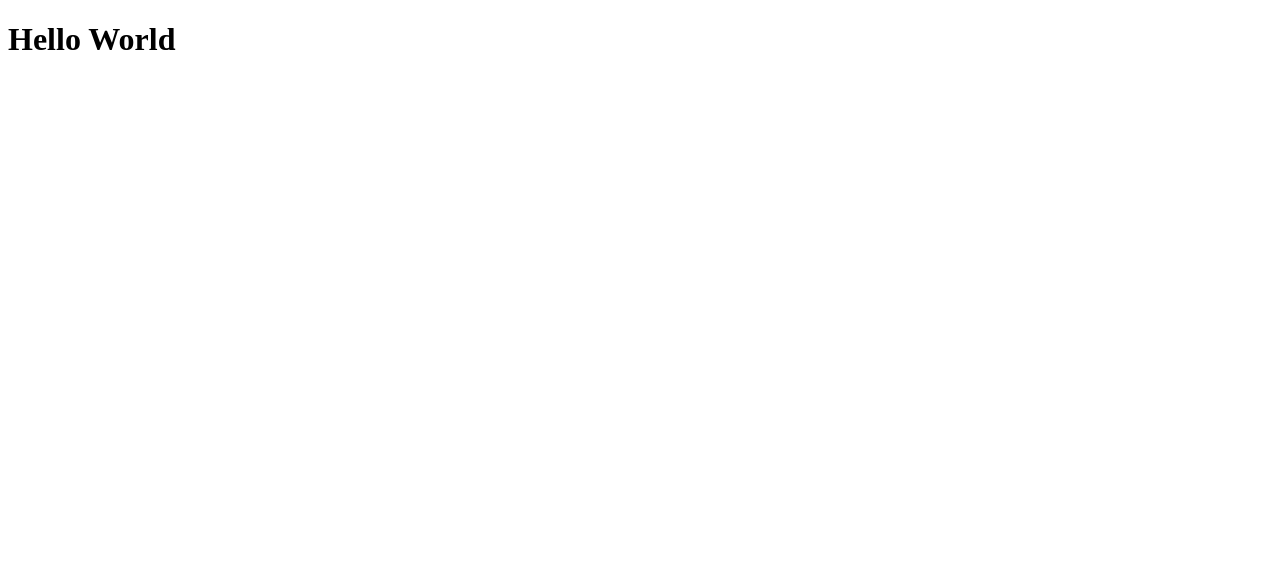
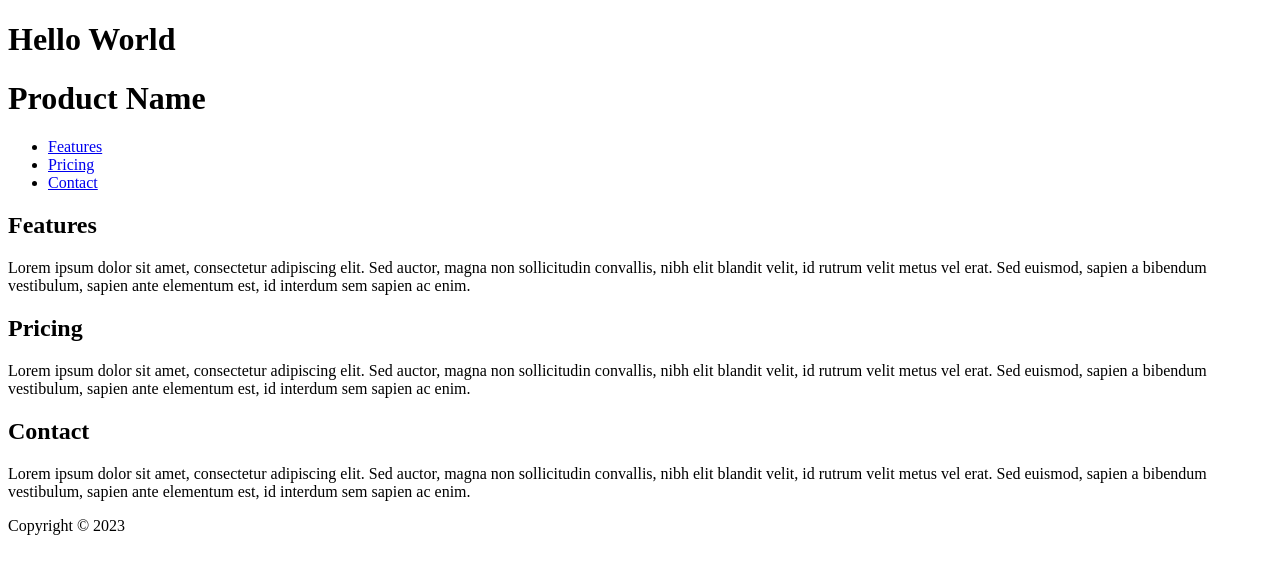
Before and after one commit to cookereafor/Microverse-1, a plain HTML site: page index.html in a window 1280 px wide. Drawn offline with Linux system fonts and the light colour scheme; files that its build step writes are made by us from their sources.

Commit message:
Update index.html
Landing page

```diff
--- a/index.html
+++ b/index.html
@@ -26,3 +26,39 @@
 
   </body>
 </html>
+<!DOCTYPE html>
+<html>
+  <head>
+    <link rel="stylesheet" type="text/css" href="style.css">
+    <title>Product Landing Page</title>
+  </head>
+  <body>
+    <header>
+      <h1>Product Name</h1>
+      <nav>
+        <ul>
+          <li><a href="#features">Features</a></li>
+          <li><a href="#pricing">Pricing</a></li>
+          <li><a href="#contact">Contact</a></li>
+        </ul>
+      </nav>
+    </header>
+    <main>
+      <section id="features">
+        <h2>Features</h2>
+        <p>Lorem ipsum dolor sit amet, consectetur adipiscing elit. Sed auctor, magna non sollicitudin convallis, nibh elit blandit velit, id rutrum velit metus vel erat. Sed euismod, sapien a bibendum vestibulum, sapien ante elementum est, id interdum sem sapien ac enim. </p>
+      </section>
+      <section id="pricing">
+        <h2>Pricing</h2>
+        <p>Lorem ipsum dolor sit amet, consectetur adipiscing elit. Sed auctor, magna non sollicitudin convallis, nibh elit blandit velit, id rutrum velit metus vel erat. Sed euismod, sapien a bibendum vestibulum, sapien ante elementum est, id interdum sem sapien ac enim. </p>
+      </section>
+      <section id="contact">
+        <h2>Contact</h2>
+        <p>Lorem ipsum dolor sit amet, consectetur adipiscing elit. Sed auctor, magna non sollicitudin convallis, nibh elit blandit velit, id rutrum velit metus vel erat. Sed euismod, sapien a bibendum vestibulum, sapien ante elementum est, id interdum sem sapien ac enim. </p>
+      </section>
+    </main>
+    <footer>
+      <p>Copyright &copy; 2023</p>
+    </footer>
+  </body>
+</html>
```
